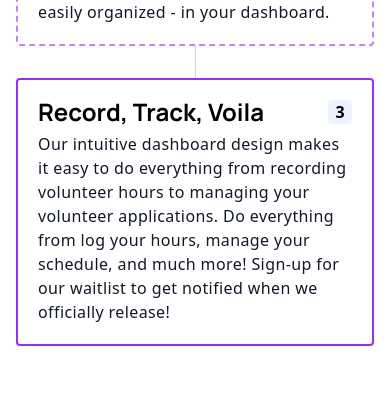
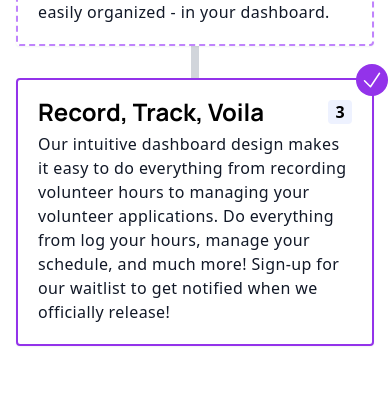
Before and after one commit to PkTheCoda/casapp, a Next.js app: page / in a window 390 px wide. Shown: the part 5367-5763 px from the top of the page. Built offline with nearby package versions, Linux system fonts and the light colour scheme.

Commit message:
added icon to step component

```diff
--- a/src/app/Components/StepsComponent.jsx
+++ b/src/app/Components/StepsComponent.jsx
@@ -1,4 +1,5 @@
 "use client"
+import { CheckIcon } from "@heroicons/react/24/outline";
 
 export default function StepComponent() {
 
@@ -45,7 +46,8 @@ export default function StepComponent() {
         </div>
         <div className="relative grid gap-8 row-gap-5 mb-8 md:row-gap-8 lg:grid-cols-3 sm:grid-cols-2">
           <div className="absolute inset-0 flex items-center justify-center sm:hidden lg:flex">
-            <div className="w-px h-full bg-gray-300 lg:w-full lg:h-px" />
+            {/* The line in between the steps component */}
+            <div className="w-2 h-full bg-gray-300 lg:w-full lg:h-px" />
           </div>
           <div className="p-5 duration-300 transform bg-gradient-to-b bg-white border-2 border-dashed border-purple-200 rounded shadow-sm hover:-translate-y-2">
             <div className="flex items-center justify-between mb-2">
@@ -69,7 +71,9 @@ export default function StepComponent() {
               Found the perfect volunteering opportunity? Sending an application is as simple as answering a few questions and sending in your resume. Once you've applied to a certain position, you'll your application status and more easily organized - in your dashboard.
             </p>
           </div>
-          <div className="p-5 duration-300 transform bg-gradient-to-b bg-white border-2 border-purple-600 transition rounded shadow-sm hover:-translate-y-2">
+
+          <div className="relative p-5 duration-300 transform bg-gradient-to-b bg-white border-2 border-purple-600 transition rounded shadow-sm hover:-translate-y-2">
+            <div className="absolute -top-4 -right-4"><CheckIcon className="w-8 h-8 bg-purple-600 rounded-full p-1 text-white"/></div>
             <div className="flex items-center justify-between mb-2">
               <p className="lg:text-xl text-2xl font-manrope font-bold leading-5">Record, Track, Voila</p>
               <p className="flex items-center justify-center w-6 h-6 font-bold rounded text-deep-purple-accent-400 bg-indigo-50">
```
